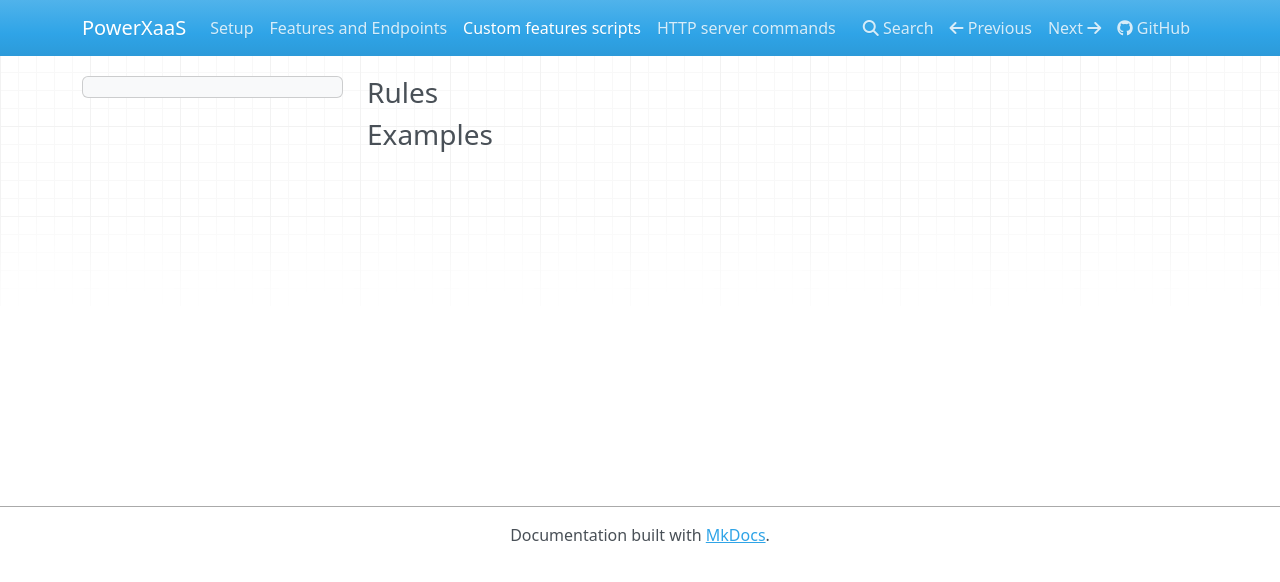
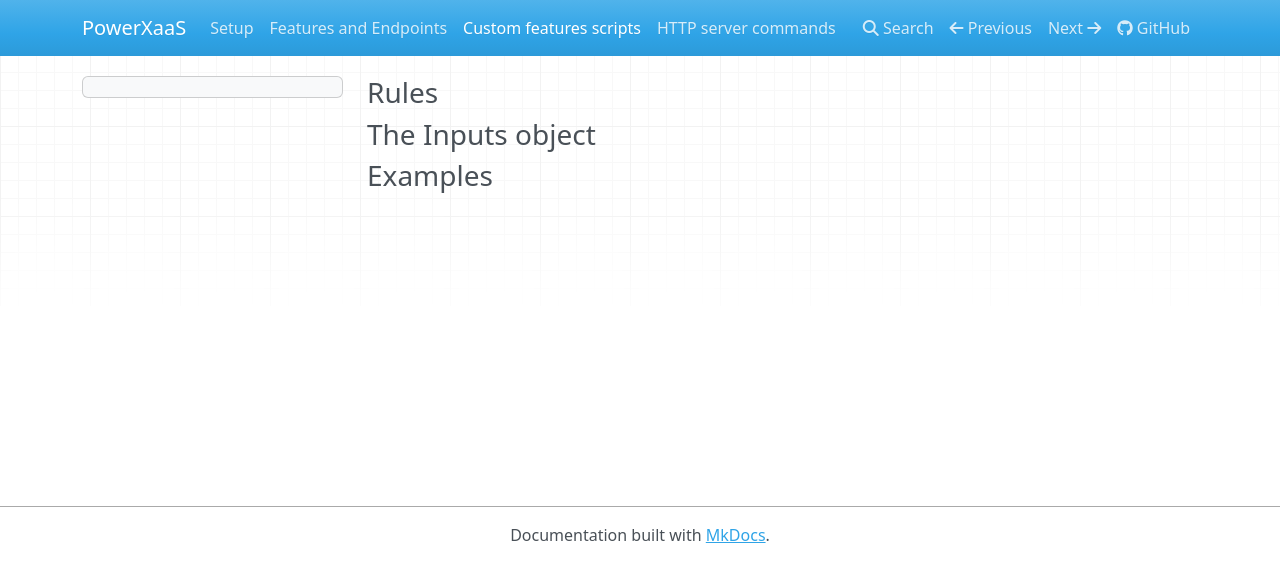
Before and after one commit to otabut/PowerXaaS, an MkDocs documentation site: the page built from docs/custom-features-scripts.md, in a window 1280 px wide. Shown: the top 582 px of the page. Built offline with MkDocs 1.6.1, drawn with Linux system fonts in a browser that asks for light colours; nearby versions of some CDN libraries; old or Windows-style settings are respelled for this version of MkDocs.

Commit message:
Update custom-features-scripts.md

```diff
--- a/docs/custom-features-scripts.md
+++ b/docs/custom-features-scripts.md
@@ -1,4 +1,6 @@
 
 ### Rules
 
+### The Inputs object
+
 ### Examples
```
